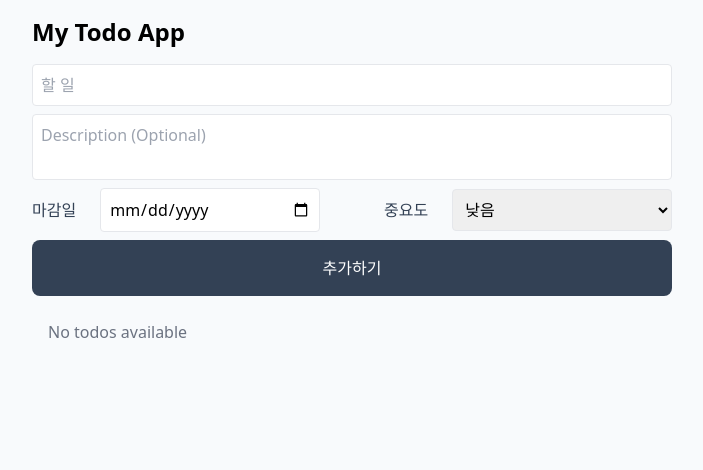
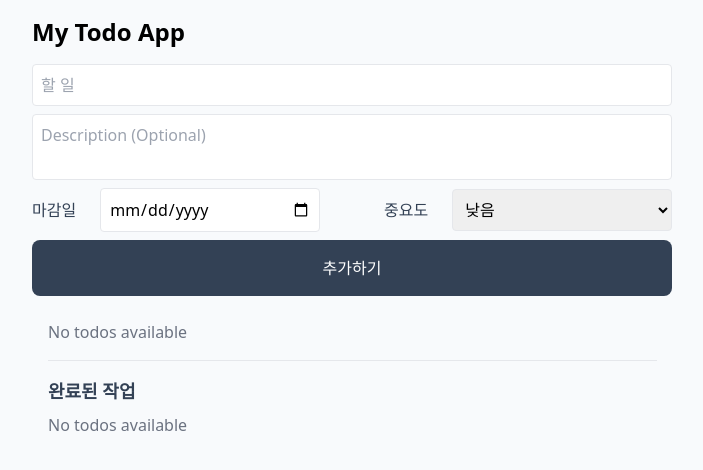
Before and after one commit to Jeonghyun-An/react_Todo, a React (Vite) app in the folder my-todo-app/: page / in a window 1280 px wide. Shown: the top 470 px of the page, without its empty margins (288-991 px from the left). Built offline with nearby package versions, Linux system fonts and the light colour scheme.

Commit message:
[feat] divide completed List

```diff
--- a/my-todo-app/src/App.tsx
+++ b/my-todo-app/src/App.tsx
@@ -93,7 +93,18 @@ function App() {
                     className="flex-1 overflow-y-auto ml-4"
                     style={{ scrollbarGutter: "stable" }}
                 >
-                    <TodoList todos={todos} onToggle={toggleTodo} />
+                    <TodoList
+                        todos={todos.filter((todo) => !todo.completed)}
+                        onToggle={toggleTodo}
+                    />
+                    <hr className="my-4" />
+                    <h2 className="text-lg font-semibold text-slate-700 mb-2">
+                        완료된 작업
+                    </h2>
+                    <TodoList
+                        todos={todos.filter((todo) => todo.completed)}
+                        onToggle={toggleTodo}
+                    />
                 </div>
             </div>
         </div>
```
